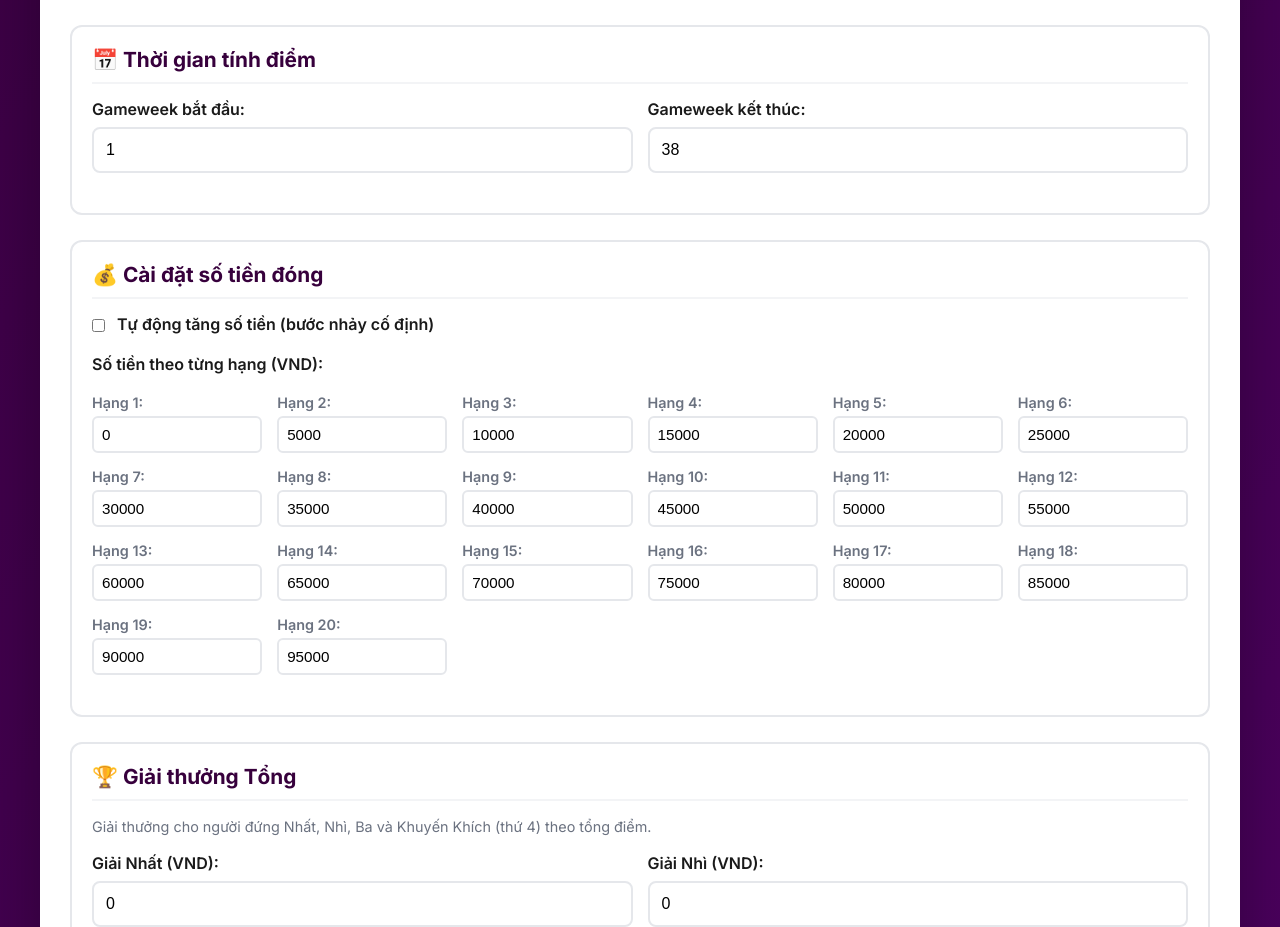
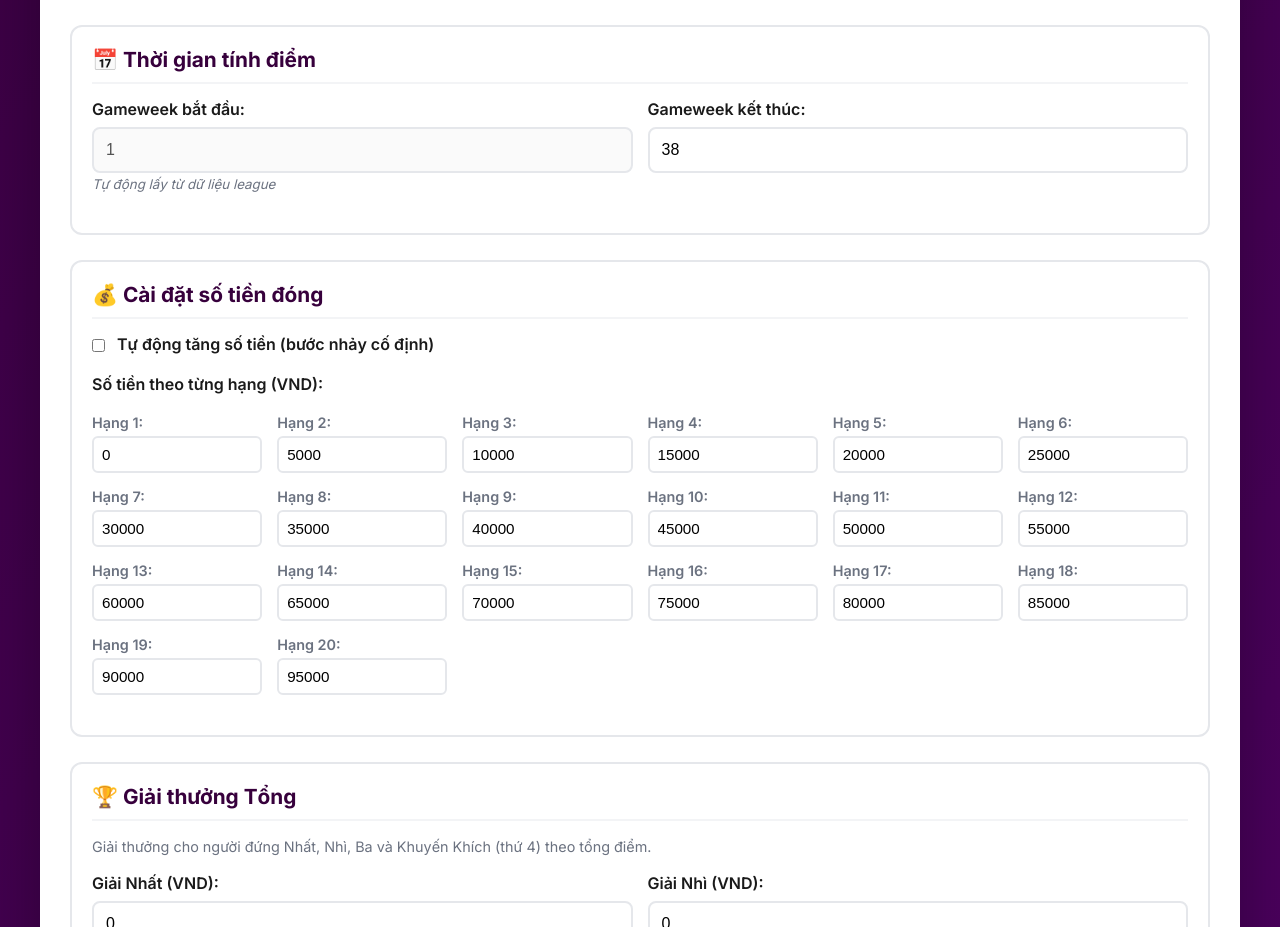
Before and after one commit to hoangquangtrung296-dev/fplminileague, a plain HTML site: page settings.html in a window 1280 px wide. Shown: the part 824-1751 px from the top of the page. Drawn offline with Linux system fonts and the light colour scheme.

Commit message:
Disable startGW input - auto from league data

```diff
--- a/settings.html
+++ b/settings.html
@@ -65,7 +65,8 @@
                 <div class="form-row">
                     <div class="form-group">
                         <label for="startGW">Gameweek bắt đầu:</label>
-                        <input type="number" id="startGW" min="1" max="38" value="1" required>
+                        <input type="number" id="startGW" min="1" max="38" value="1" required disabled>
+                        <small style="color: #6b7280; font-style: italic;">Tự động lấy từ dữ liệu league</small>
                     </div>
                     <div class="form-group">
                         <label for="endGW">Gameweek kết thúc:</label>
```
